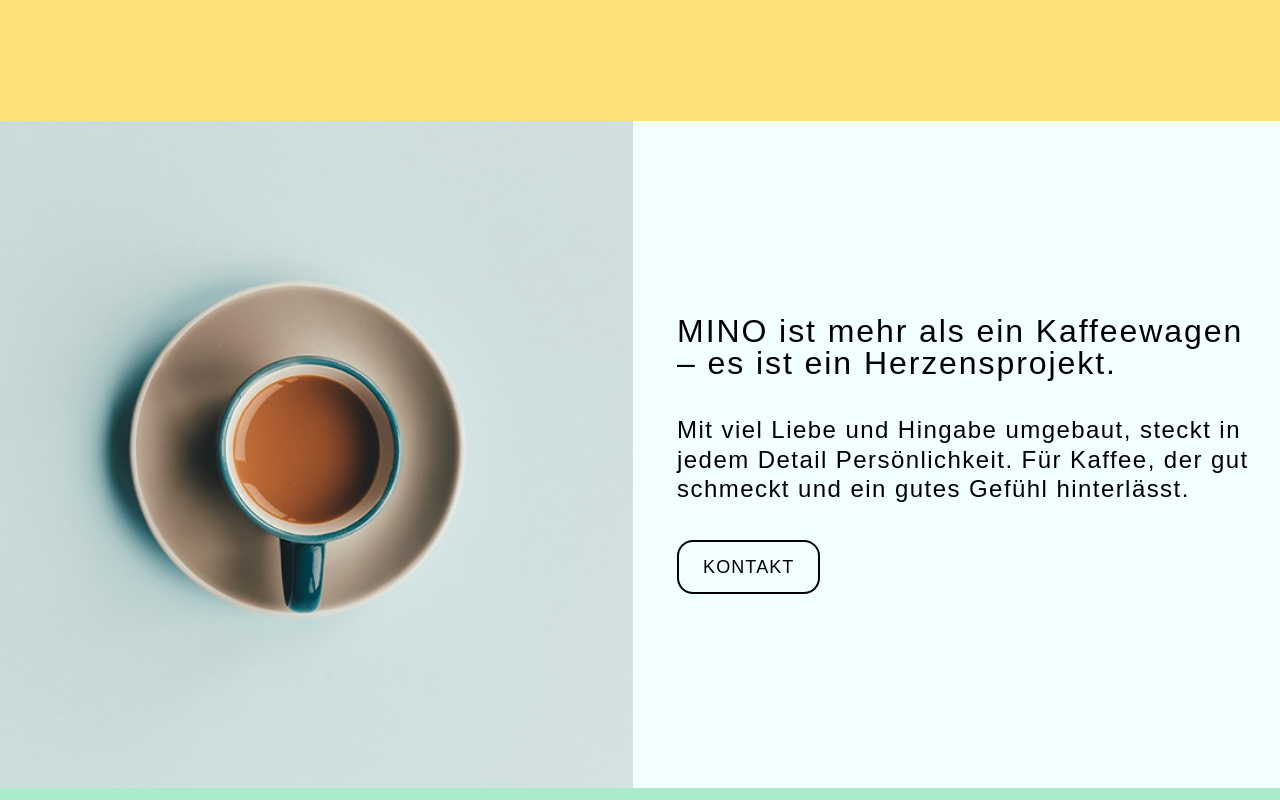
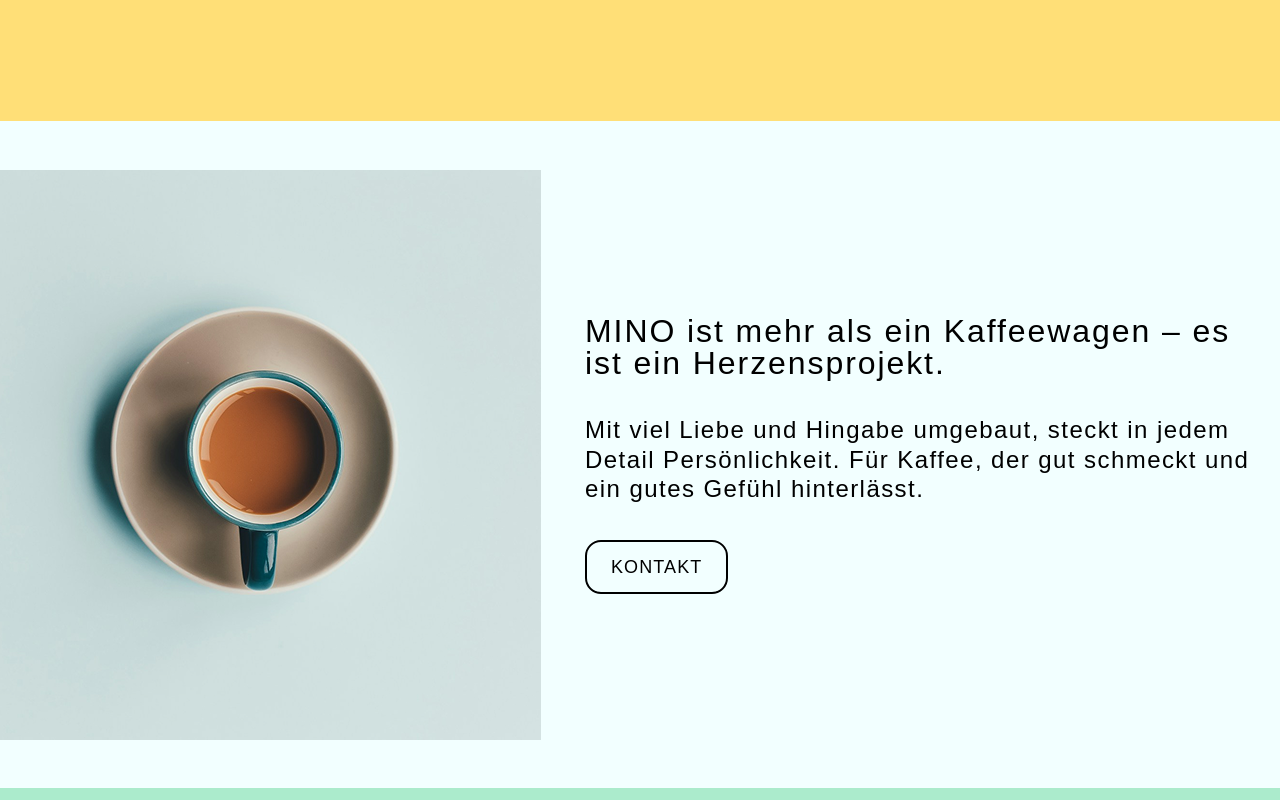
Before and after one commit to JanRaadts/mino, an Angular app: page / in a window 1280 px wide. Shown: the part 680-1480 px from the top of the page. Built offline with nearby package versions, Linux system fonts and the light colour scheme; a web font is replaced by a local one.

Commit message:
changed height

```diff
--- a/src/app/views/landing-page/landing-page.component.scss
+++ b/src/app/views/landing-page/landing-page.component.scss
@@ -1,7 +1,7 @@
 @use '../../../styles' as *;
 
 .container{
-  height: calc(100svh - 133px);
+  min-height: calc(100svh - 133px);
 
   display: flex;
   flex-direction: column;
@@ -25,7 +25,7 @@
 }
 
 .second-container{
-  height: calc(100svh - 133px);
+  min-height: calc(100svh - 133px);
   display: flex;
   flex-direction: row;
   justify-content: center;
@@ -56,7 +56,8 @@
   }
 
   @include mobile {
-    height: calc(100svh - 80px);
+    height: auto;
+    min-height: calc(100svh - 80px);
     overflow: hidden;
     flex-direction: column;
 
@@ -68,7 +69,7 @@
 }
 
 .third-container{
-  height: calc(100svh - 80px);
+  min-height: calc(100svh - 80px);
   display: flex;
   flex-direction: column;
   justify-content: center;
@@ -152,7 +153,7 @@
 }
 
 .fourth-container{
-  height: calc(100svh - 133px);
+  min-height: calc(100svh - 133px);
   background-image: repeating-linear-gradient(
       45deg,        /* Winkel: schräg */
       rgba(171, 235, 204, 1) 0,       /* Schwarzer Streifen beginnt bei 0px */
```
